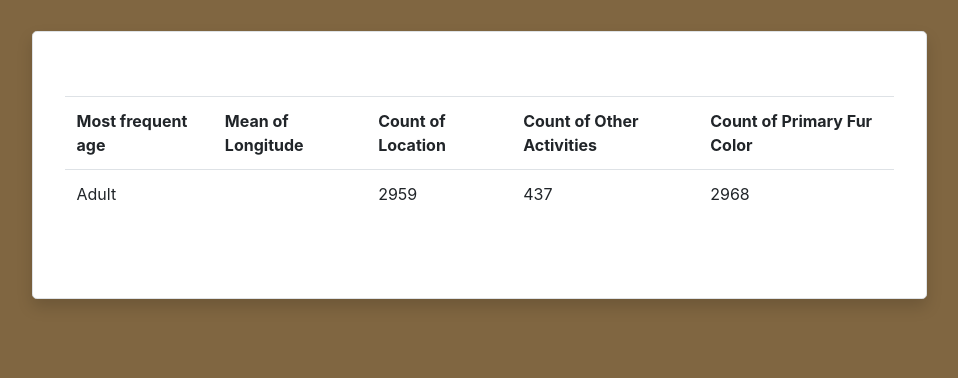
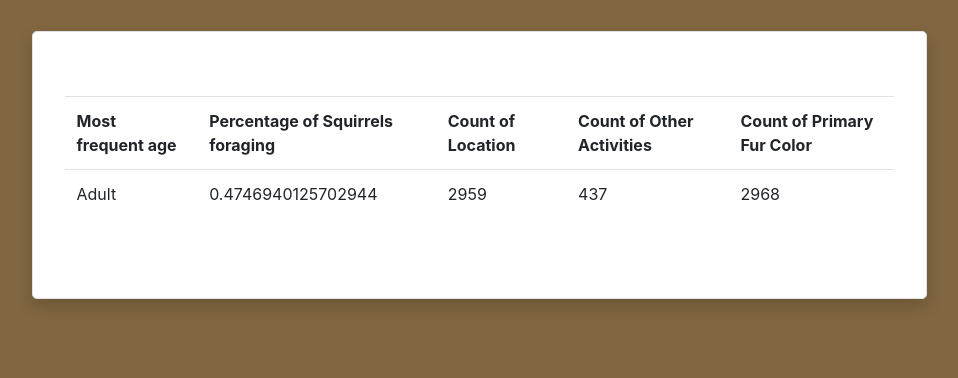
Before and after one commit to TC1997/Tool-Django, a Django app: page /sightings/stats/ in a window 1280 px wide. Shown: the part 422-800 px from the top of the page, without its empty margins (161-1119 px from the left). Run offline with Django 3.2, Linux system fonts and the light colour scheme; data comes from the database, SQL or seed files in the repository; some libraries are stand-ins or nearby versions.

Commit message:
modified stats

```diff
--- a/myProject/myApp/views.py
+++ b/myProject/myApp/views.py
@@ -58,13 +58,13 @@
 def stats(request):
     squirrel_list = Squirrel.objects.all()
     age_ = []
-    #longitude_ = []
+    forage_ = []
     location_ = []
     other_activities_ = []
     primary_fur_color_ = []
     for squirrel in squirrel_list:
         age_.append(squirrel.Age)
-        #longitude_.append(squirrel.Longitude)
+        forage_.append(squirrel.Foraging)
         location_.append(squirrel.Location)
         other_activities_.append(squirrel.Other_Activities)
         primary_fur_color_.append(squirrel.Primary_Fur_Color)
@@ -80,13 +80,22 @@
     def count_(lst):
         return len([x for x in lst if x])
 
+    def percentage_(lst):
+        ct = 0
+        for i in range(0,len(lst)):
+            if lst[i] == True:
+                ct += 1
+        per = ct/len(lst)
+        return per
+
     Mage =mode_(age_)
+    Pforage = percentage_(forage_)
     NLoca = count_(location_)
     NOA = count_(other_activities_)
     NPFC = count_(primary_fur_color_)
     dict_ = {
         'Most_frequent_age': Mage,
-        #'Mean_of_Longitude': MLongi,
+        'P_forage': Pforage,
         'Count_of_Location': NLoca,
         'Count_of_Other_Activities': NOA,
         'Count_of_Primary_Fur_Color': NPFC
--- a/myProject/templates/myApp/stats.html
+++ b/myProject/templates/myApp/stats.html
@@ -5,7 +5,7 @@
     <thead class="border-bottom font-weight-bold">
         <tr>
             <td>Most frequent age</td>
-            <td>Mean of Longitude</td>
+            <td>Percentage of Squirrels foraging</td>
             <td>Count of Location</td>
             <td>Count of Other Activities</td>
             <td>Count of Primary Fur Color</td>
@@ -14,7 +14,7 @@
     <tbody>
         <tr>
             <td>{{Most_frequent_age}}</td>
-            <td>{{Mean_of_Longitude}}</td>
+            <td>{{P_forage}}</td>
             <td>{{Count_of_Location}}</td>
             <td>{{Count_of_Other_Activities}}</td>
             <td>{{Count_of_Primary_Fur_Color}}</td>
```
